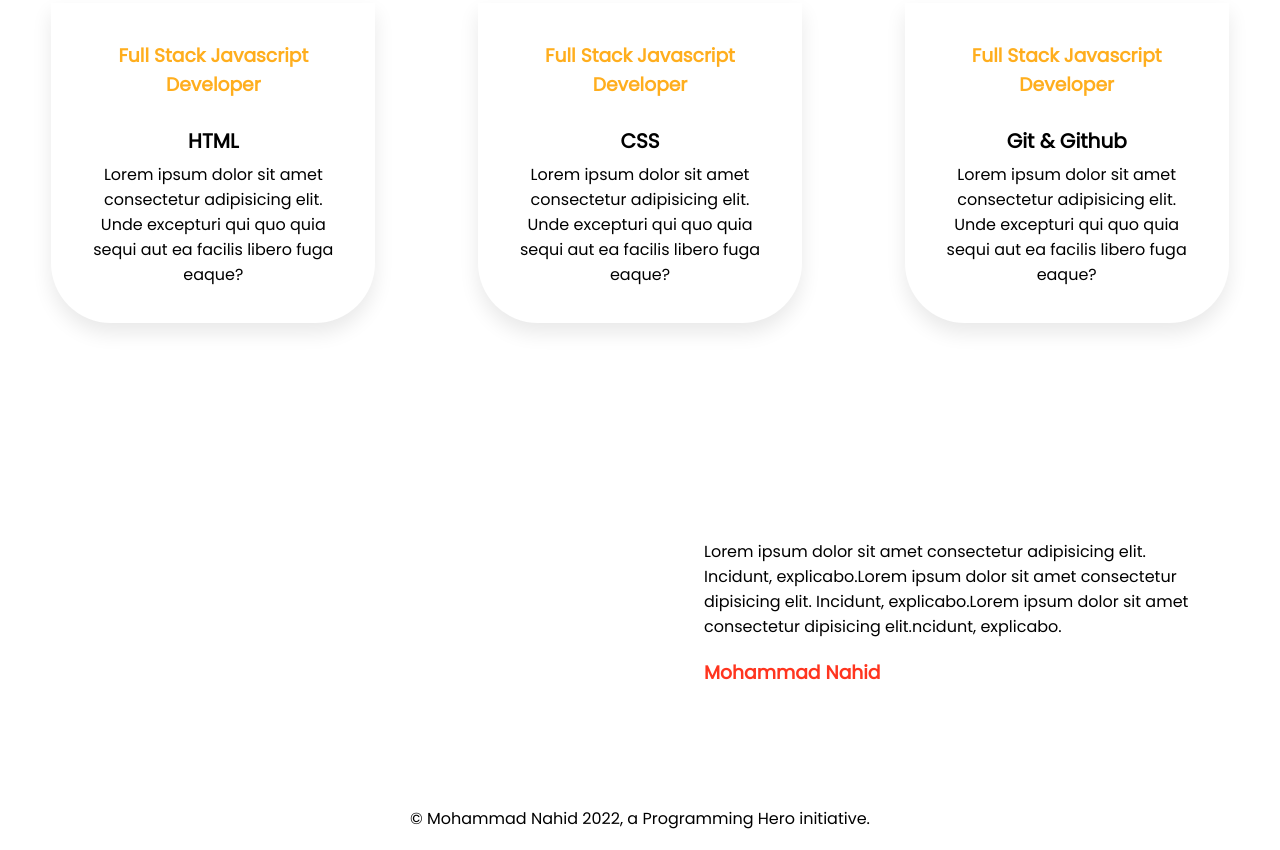
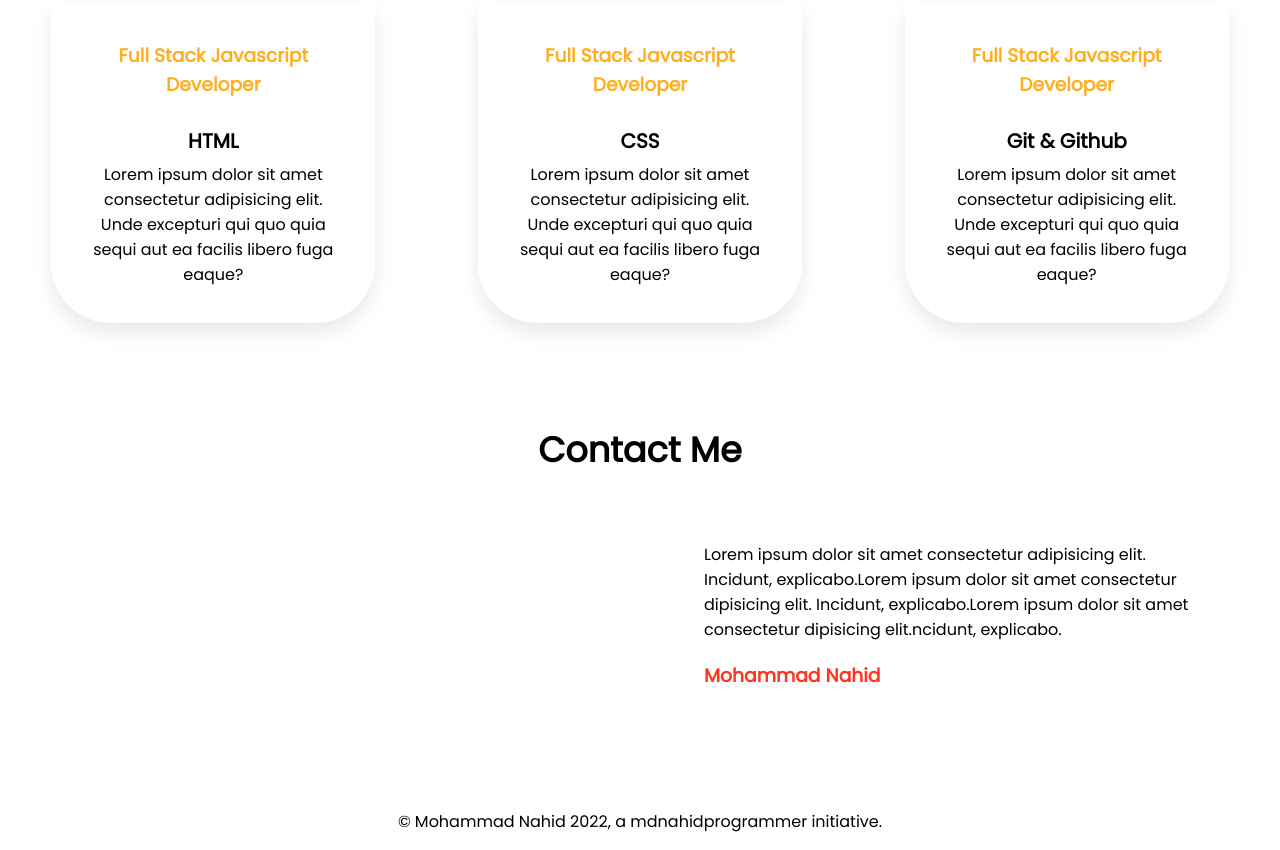
Before and after one commit to mdnahidprogrammer/website-practice-01, a plain HTML site: page index.html in a window 1280 px wide. Shown: the part 1425-2275 px from the top of the page. Drawn offline with Linux system fonts and the light colour scheme.

Commit message:
footer updated

```diff
--- a/index.html
+++ b/index.html
@@ -84,7 +84,9 @@
     </section>
 
     <section class="contact-part">
+        <h2>Contact Me</h2>
 
+        <div class="flexible-cont">
             <div class="cont-half">
                 <img src="img/contact-img01.png" alt="">
             </div>
@@ -93,11 +95,12 @@
                 <p>Lorem ipsum dolor sit amet consectetur adipisicing elit. Incidunt, explicabo.Lorem ipsum dolor sit amet consectetur dipisicing elit. Incidunt, explicabo.Lorem ipsum dolor sit amet consectetur dipisicing elit.ncidunt, explicabo.</p>
                 <h3>Mohammad Nahid</h3>
             </div>
+        </div>
 
     </section>
 
     <footer>
-        <p>© Mohammad Nahid 2022, a Programming Hero initiative.</p>
+        <p>© Mohammad Nahid 2022, a mdnahidprogrammer initiative.</p>
     </footer>
 </body>
 
--- a/style.css
+++ b/style.css
@@ -119,9 +119,16 @@ h4 {
 }
 
 .contact-part {
+    margin-bottom: 100px;
+}
+
+.contact-part h2 {
+    text-align: center;
+    margin-bottom: 50px;
+}
+
+.flexible-cont {
     display: flex;
-    padding-top: 100px;
-    margin-bottom: 100px;
 }
 
 .cont-half {
```
Lines whose indentation alone changed are shown as unchanged.
